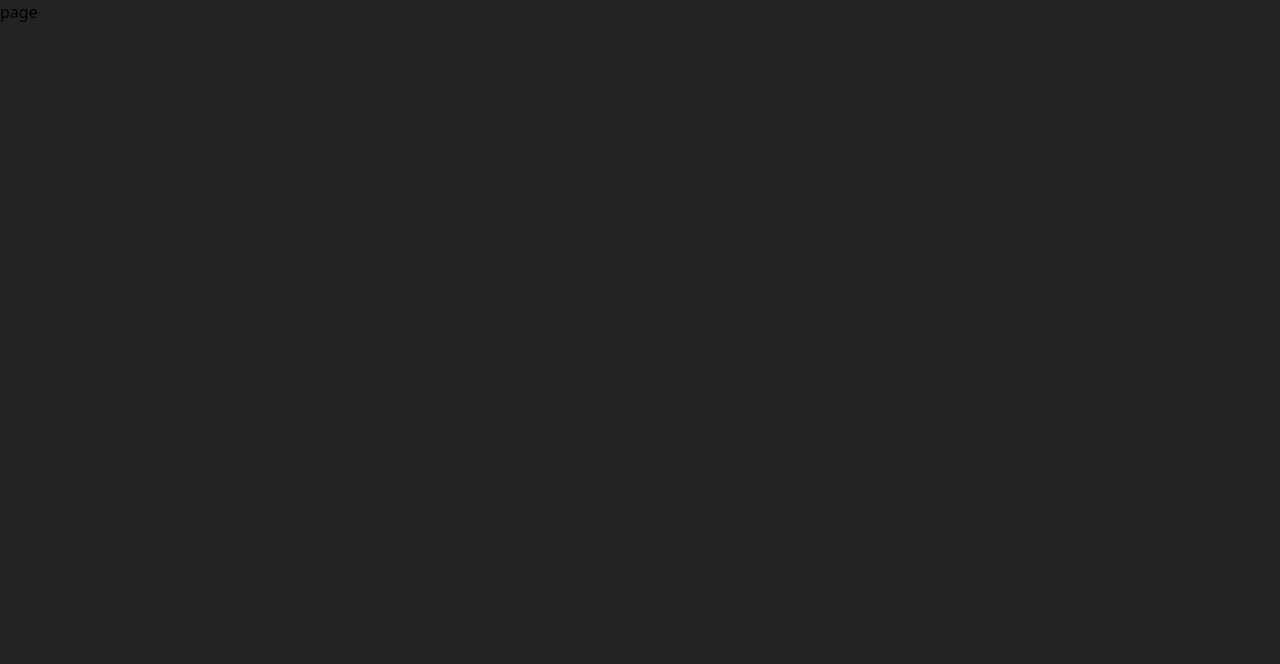
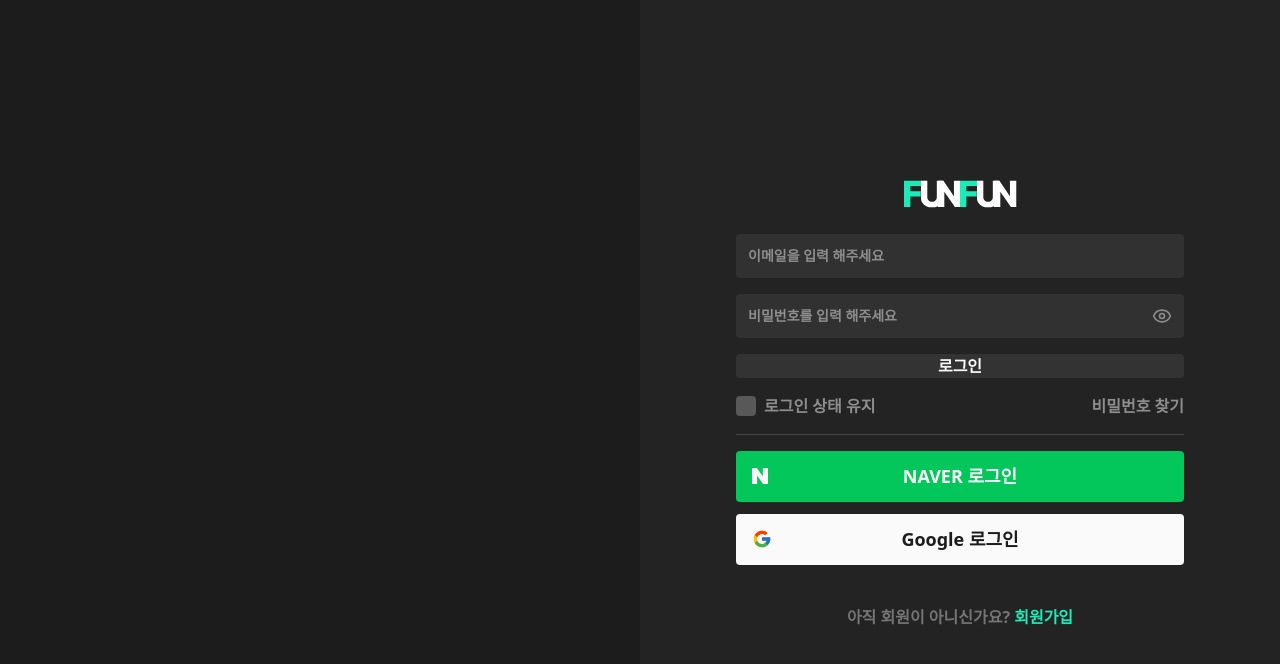
Before and after one commit to prgrms-web-devcourse-final-project/WEB4_5_88hage_FE, a Next.js app: page / in a window 1280 px wide. Shown: the top 664 px of the page. Built offline with nearby package versions, Linux system fonts and the light colour scheme; no server answers.

Commit message:
Feat: enhance LoginButton functionality

```diff
--- a/src/app/page.tsx
+++ b/src/app/page.tsx
@@ -1,9 +1,9 @@
+import Login from '@/pages/Login';
 
 export default function page() {
   return (
     <>
-      <h1>page</h1>
-
+      <Login />
     </>
   );
 }
--- a/src/components/button/LoginButton.tsx
+++ b/src/components/button/LoginButton.tsx
@@ -8,11 +8,24 @@
   const naverStyles = 'bg-[#03C75A] text-white';
   const googleStyles = 'bg-white text-black';
   const iconWrapperStyles = 'absolute left-4';
+  const API = process.env.NEXT_PUBLIC_API_URL;
+
+  const handleNaverLogin = () => {
+    const url = `${API}oauth2/authorization/naver`;
+    window.location.href = url;
+  };
+  const handleGoogleLogin = () => {
+    const url = `${API}oauth2/authorization/google`;
+    window.location.href = url;
+  };
 
   return (
     <>
       {type === 'naver' && (
-        <button className={`${buttonStyles} ${naverStyles}`}>
+        <button
+          className={`${buttonStyles} ${naverStyles}`}
+          onClick={handleNaverLogin}
+        >
           <span className={iconWrapperStyles}>
             <SiNaver size={16} />
           </span>
@@ -20,7 +33,10 @@
         </button>
       )}
       {type === 'google' && (
-        <button className={`${buttonStyles} ${googleStyles}`}>
+        <button
+          className={`${buttonStyles} ${googleStyles}`}
+          onClick={handleGoogleLogin}
+        >
           <span className={iconWrapperStyles}>
             <FcGoogle size={20} />
           </span>
```
